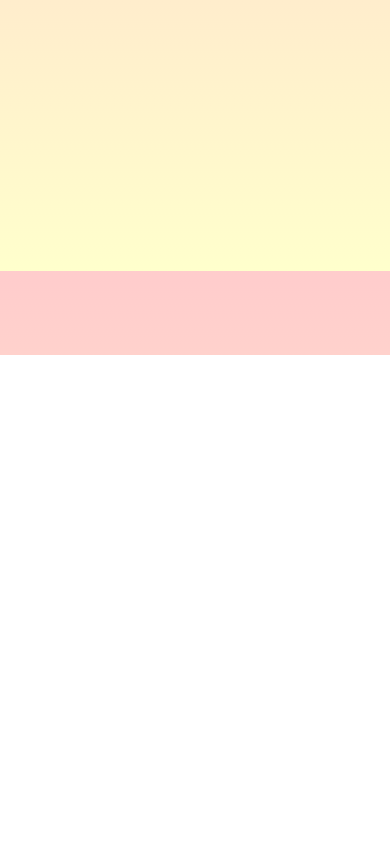
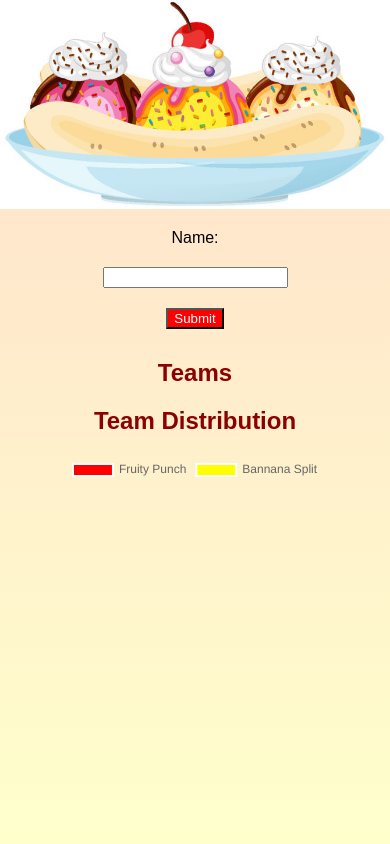
Before and after one commit to ftadros1/volleyball_team, a plain HTML site: page index.html in a window 390 px wide. Shown: the part 489-1333 px from the top of the page. Before the commit the page ends 844 px from the top, so only its background shows below. Drawn offline with nearby package versions, Linux system fonts and the light colour scheme.

Commit message:
mobile friendly

```diff
--- a/index.html
+++ b/index.html
@@ -3,24 +3,50 @@
 <html>
 <head>
     <title>Team Assignment</title>
+    <meta name="viewport" content="width=device-width, initial-scale=1.0">
     <script src="https://cdn.jsdelivr.net/npm/chart.js"></script>
     <style>
         body {
             font-family: Arial, sans-serif;
             background: linear-gradient(to bottom, #ffcccc 0%, #ffffcc 100%);
+            margin: 0;
+            padding: 0;
         }
         h1, h2 {
             color: darkred;
+            text-align: center;
+            font-size: 1.5em;
         }
         img {
-            width: 100px;
+            max-width: 100%;
+            height: auto;
+            margin: 10px auto;
+            display: block;
+        }
+        form {
+            display: flex;
+            flex-direction: column;
+            align-items: center;
+        }
+        label, input, button {
             margin: 10px;
+            max-width: 90%;
+        }
+        #chart-wrapper {
+            width: 100%;
+            max-width: 400px;
+            margin: auto;
+        }
+        canvas {
+            width: 100% !important;
+            max-width: 400px;
+            height: auto !important;
         }
     </style>
 </head>
 <body>
 
-<h1>Random Team Assignment</h1>
+<h1>Volleyball Random Team Assignment</h1>
 
 <!-- Images -->
 <img src='fruity_punch.jpeg' alt='Fruity Punch' id='fruity-punch-img'>
@@ -29,7 +55,6 @@
 <form id="team-form">
   <label for="name">Name:</label>
   <input type="text" id="name" name="name" required>
-
   <button type="submit" style="background-color: red; color: white;">Submit</button>
 </form>
 
@@ -38,7 +63,9 @@
 
 <!-- Pie Chart -->
 <h2>Team Distribution</h2>
-<canvas id="myPieChart" width="400" height="400"></canvas>
+<div id="chart-wrapper">
+  <canvas id="myPieChart"></canvas>
+</div>
 
 <script>
 const backendUrl = 'https://volley-ball-ace7abbc77aa.herokuapp.com//assign_group';
```
